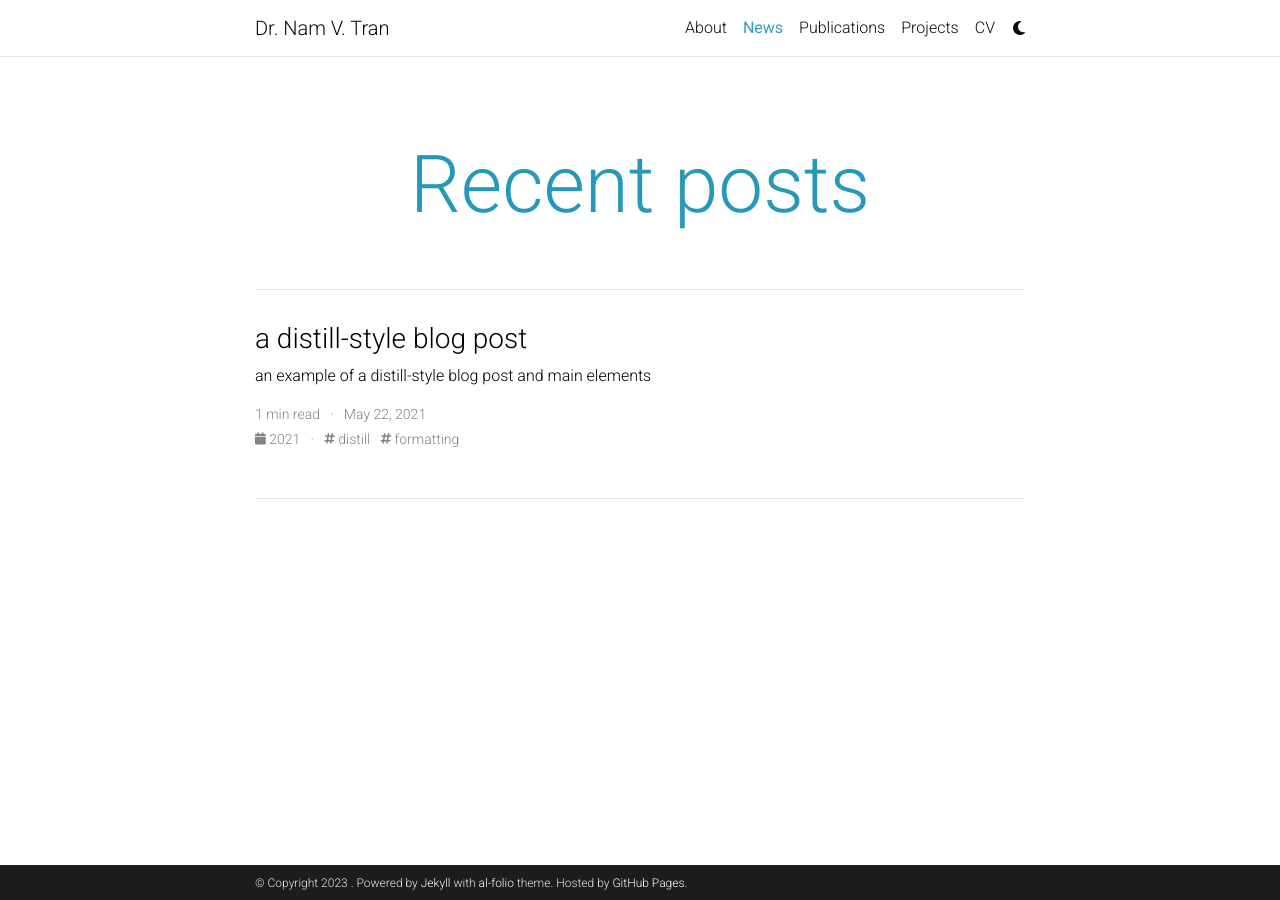
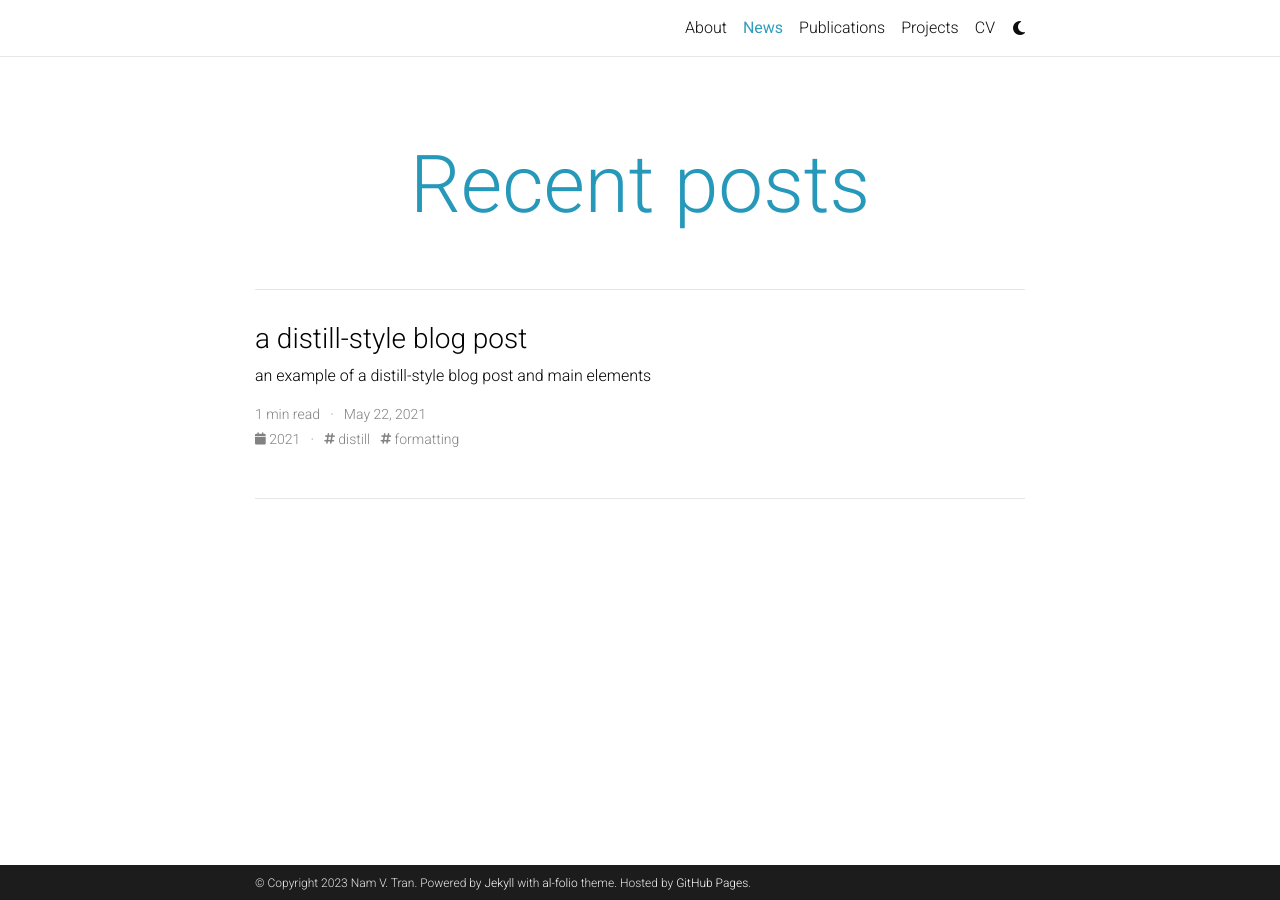
Before and after one commit to namtranlab/namtranlab.github.io, a Jekyll site: the page built from blog/index.html, in a window 1280 px wide. Built offline with Jekyll 4.4.1, drawn with Linux system fonts in a browser that asks for light colours; the list of posts is cut into pages by our own code; comment, search, counter and statistics services are not loaded; a style sheet for code colours, icons or effects is not loaded.

```diff
--- a/_config.yml
+++ b/_config.yml
@@ -2,10 +2,10 @@
 # Site settings
 # -----------------------------------------------------------------------------
 
-title: Dr. Nam V. Tran # the website title (if blank, full name will be used instead)
-first_name:
-middle_name:
-last_name:
+title: # the website title (if blank, full name will be used instead)
+first_name: Nam
+middle_name: V.
+last_name: Tran
 email: vannam.tran@ntu.edu.sg
 description:
 footer_text: >
```
